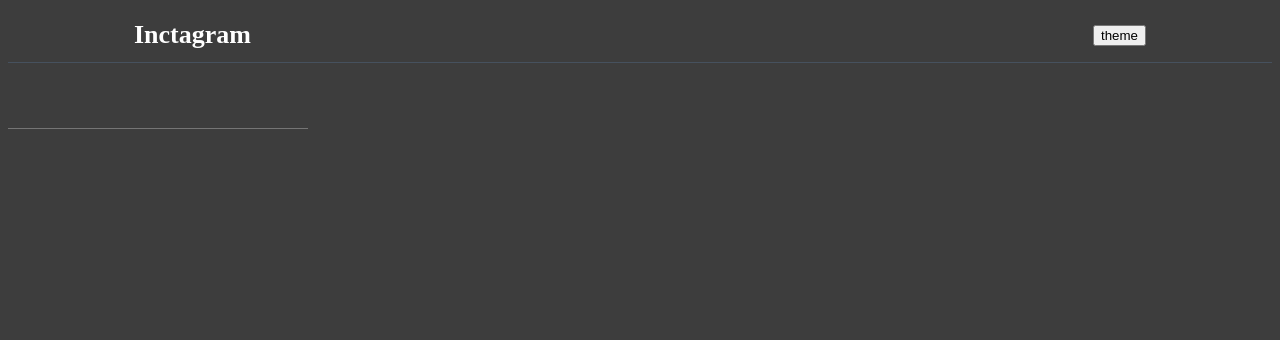
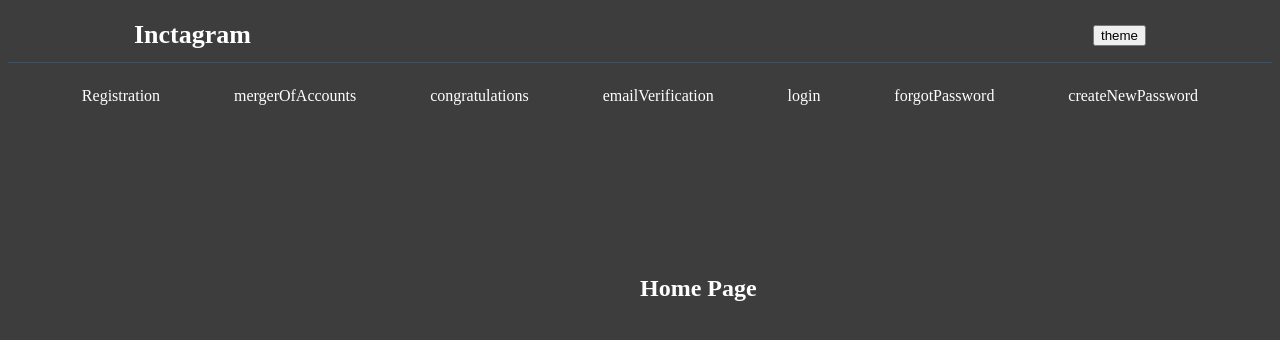
Before and after one commit to sousva/inctagram, a Next.js app: page / in a window 1280 px wide. Shown: the top 340 px of the page. Built offline with nearby package versions, Linux system fonts and the light colour scheme.

Commit message:
feat: add dev routes

```diff
--- /dev/null
+++ b/src/app/HomePage.styled.tsx
@@ -0,0 +1,12 @@
+import styled from 'styled-components'
+
+export const HomePageStyled = styled.section`
+    position: relative;
+    height: 300px;
+
+    h1 {
+        position: absolute;
+        top: 50%;
+        left: 50%;
+    }
+`
--- /dev/null
+++ b/src/app/congratulations/page.tsx
@@ -0,0 +1,5 @@
+import React from 'react'
+
+export default function Page() {
+    return <>congratulations page</>
+}
--- /dev/null
+++ b/src/app/createNewPassword/page.tsx
@@ -0,0 +1,5 @@
+import React from 'react'
+
+export default function Page() {
+    return <>create new pass page</>
+}
--- /dev/null
+++ b/src/app/emailVerification/page.tsx
@@ -0,0 +1,5 @@
+import React from 'react'
+
+export default function Page() {
+    return <>emailVerification page</>
+}
--- /dev/null
+++ b/src/app/forgotPassword/page.tsx
@@ -0,0 +1,5 @@
+import React from 'react'
+
+export default function Page() {
+    return <>forgotPassword page</>
+}
--- a/src/app/layout.tsx
+++ b/src/app/layout.tsx
@@ -2,6 +2,7 @@
 import {Providers} from 'redux/Provider'
 import StyledComponentsRegistry from 'lib'
 import {Header} from '../common/components'
+import {TemporalyNavigation} from '../common/TemporalyNavigation/TemporalyNavigation'
 
 export const metadata = {
     title: 'Home page title',
@@ -15,6 +16,7 @@
                 <Providers>
                     <body>
                         <Header />
+                        <TemporalyNavigation />
                         <main>{children}</main>
                     </body>
                 </Providers>
--- /dev/null
+++ b/src/app/login/page.tsx
@@ -0,0 +1,5 @@
+import React from 'react'
+
+export default function Page() {
+    return <>Login page</>
+}
--- /dev/null
+++ b/src/app/mergerOfAccounts/page.tsx
@@ -0,0 +1,5 @@
+import React from 'react'
+
+export default function Page() {
+    return <>mergerOfAccounts page</>
+}
--- a/src/app/page.tsx
+++ b/src/app/page.tsx
@@ -1,11 +1,11 @@
 'use client'
-import {InputText} from '../common/components/InputText/InputText'
 import React from 'react'
+import {HomePageStyled} from './HomePage.styled'
 
 export default function Page() {
     return (
-        <>
-            <InputText />
-        </>
+        <HomePageStyled>
+            <h1>Home Page</h1>
+        </HomePageStyled>
     )
 }
--- /dev/null
+++ b/src/common/TemporalyNavigation/TemporalyNavigation.tsx
@@ -0,0 +1,28 @@
+'use client'
+import React from 'react'
+import Link from 'next/link'
+import styled from 'styled-components'
+
+const Wrapper = styled.div`
+    display: flex;
+    justify-content: space-evenly;
+
+    a {
+        text-decoration: none;
+        color: ${props => props.theme.textColor};
+    }
+`
+
+export const TemporalyNavigation = () => {
+    return (
+        <Wrapper>
+            <Link href={'/registration'}>Registration</Link>
+            <Link href={'/mergerOfAccounts'}>mergerOfAccounts</Link>
+            <Link href={'/congratulations'}>congratulations</Link>
+            <Link href={'/emailVerification'}>emailVerification</Link>
+            <Link href={'/login'}>login</Link>
+            <Link href={'/forgotPassword'}>forgotPassword</Link>
+            <Link href={'/createNewPassword'}>createNewPassword</Link>
+        </Wrapper>
+    )
+}
```
